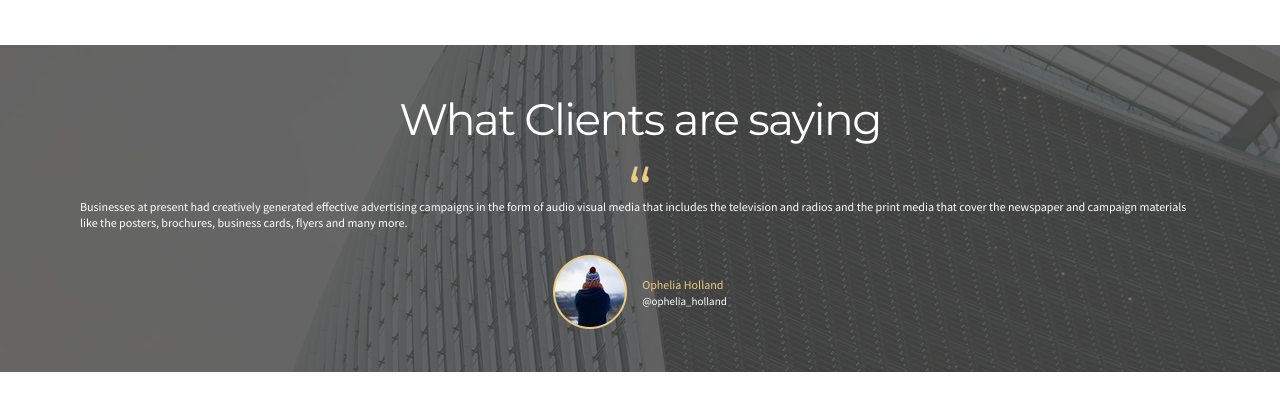
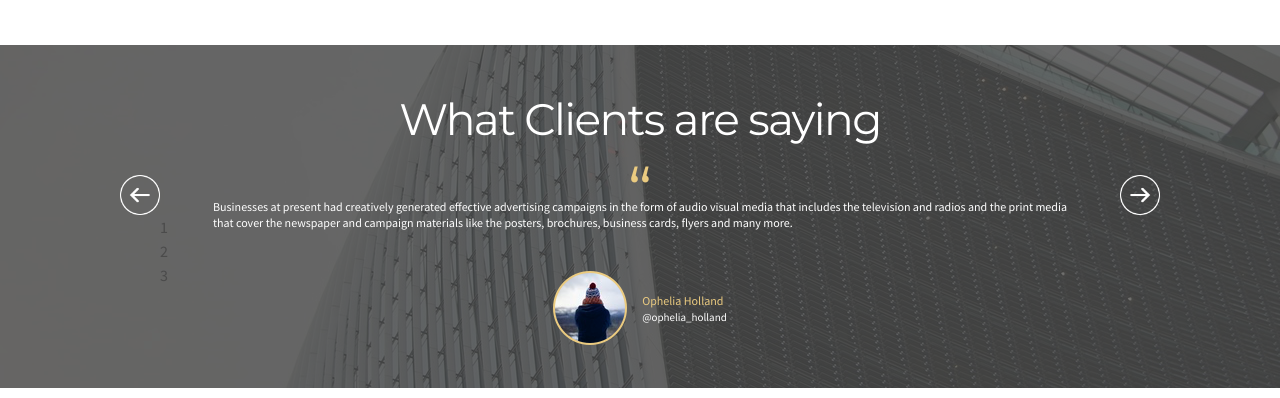
Before and after one commit to ksullivan-dev/hofmann, a website: page index.html in a window 1280 px wide. Shown: the part 994-1392 px from the top of the page. Drawn offline with nearby package versions, Linux system fonts and the light colour scheme.

Commit message:
Tablet client slider

```diff
--- a/sass/_layout-client-slider.scss
+++ b/sass/_layout-client-slider.scss
@@ -1,5 +1,13 @@
 .layout__client-slider {
     background: url( '../images/clientbackground.png' );
+    .width-container {
+        @media screen and ( min-width: 501px ) {
+            padding: 0 80px;
+        }
+        @media screen and ( min-width: 650px ) {
+            padding: 0 120px;
+        }
+    }
 }
 .slide--client {
     padding-top: 46px;
@@ -16,6 +24,9 @@
         top: -10px;
         transform: translate( -50%, 0 );
     }
+    @media screen and ( min-width: 501px ) {
+        padding: 46px 53px 0;
+    }
 }
 .client-slide__text {
     font-size: 12px;
@@ -30,6 +41,9 @@
     justify-content: center;
     align-items: center;
     line-height: 1em;
+    @media screen and ( min-width: 501px ) {
+        margin-top: 40px;
+    }
 }
 .client__image {
     flex: 0 0 auto;
@@ -56,7 +70,43 @@
 }
 
 .layout__client-slider {
+    .bx-wrapper {
+        position: relative;
+    }
     .bx-controls {
         display: none;
+        @media screen and ( min-width: 501px ) {
+            display: block;
+            position: absolute;
+            top: 50%;
+            left: 0;
+            width: 100%;
+            transform: translate( 0, -50% );
+        }
+    }
+    @media screen and ( min-width: 501px ) {
+        .bx-prev,
+        .bx-next {
+            display: block;
+            position: absolute;
+            top: 0;
+            right: 100%;
+            height: 40px;
+            width: 40px;
+            text-indent: 120px;
+            overflow: hidden;
+            background: url( '../images/arrow_left.png' ) no-repeat;
+            background-size: cover;
+            transform: translate( 0, -100% );
+            &:hover {
+                opacity: 0.7;
+                transform: translate( 0, -100% ) scale( 1.05 );
+            }
+        }
+        .bx-next {
+            left: 100%;
+            right: auto;
+            background-image: url( '../images/arrow_right.png' );
+        }
     }
 }
```
Also changed, not shown: stylesheets/styles.css, 1 other file.
